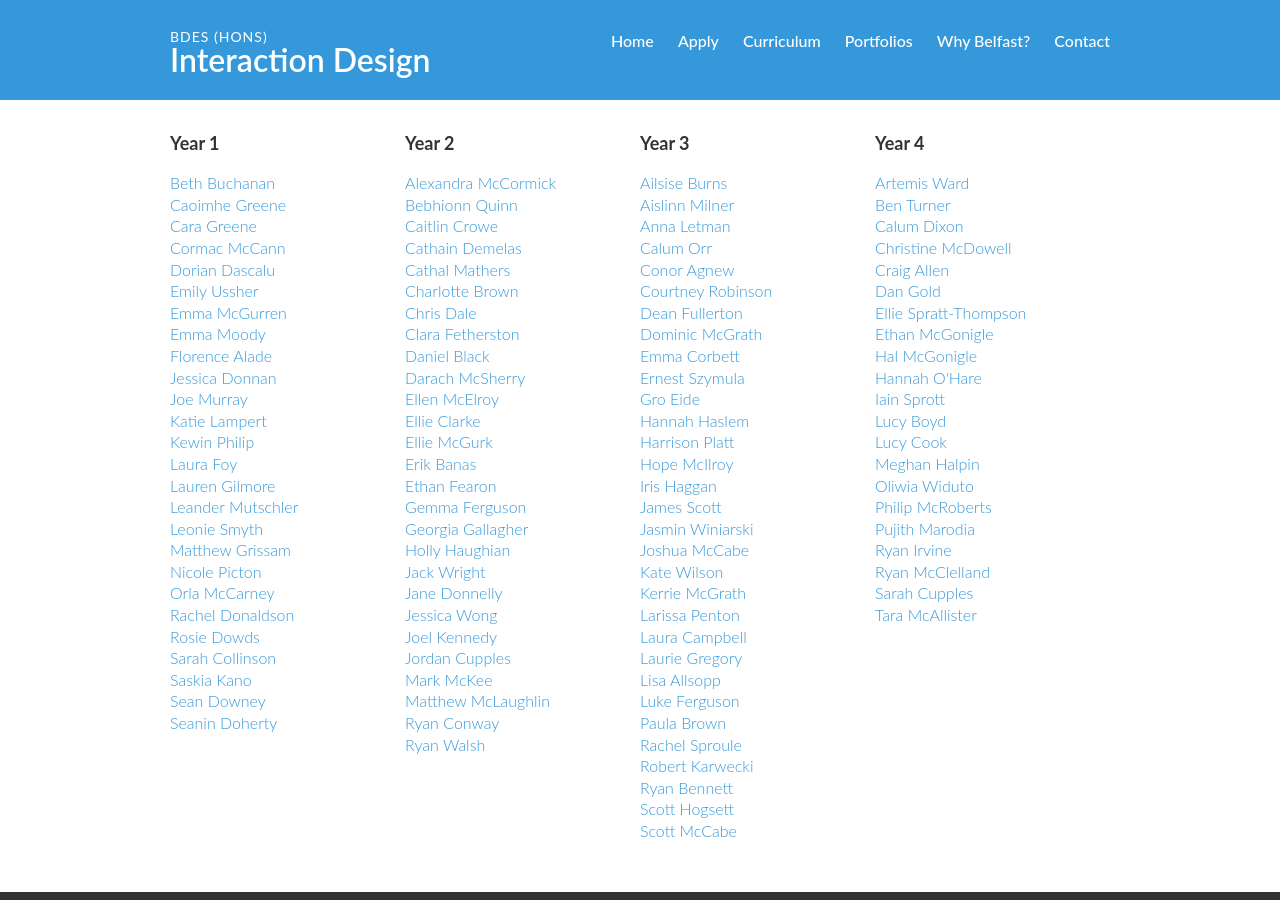
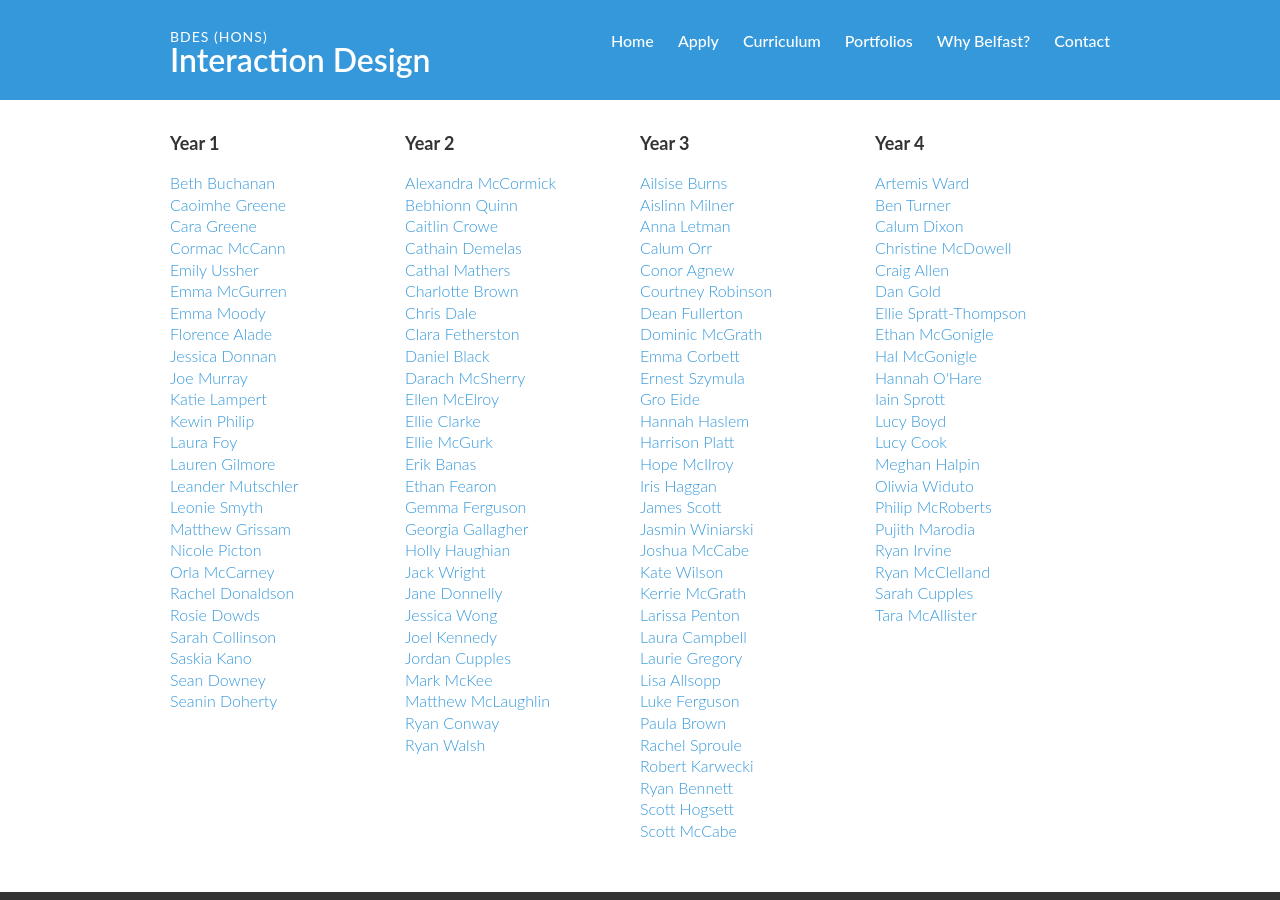
Before and after one commit to ixdbelfast/ixdbelfast.github.io, a Jekyll site: the page built from portfolios.html, in a window 1280 px wide and 900 px high, scrolled down 521 px. Built offline with Jekyll 4.4.1, drawn with Linux system fonts in a browser that asks for light colours.

Commit message:
Update yeargroup.yml

```diff
--- a/_data/yeargroup.yml
+++ b/_data/yeargroup.yml
@@ -6,8 +6,6 @@ year1:
       url: "http://blogs.ulster.ac.uk/bethbuchanan"
     - name: "Sarah Collinson"
       url: "http://blogs.ulster.ac.uk/sarahcollinson/"
-    - name: "Dorian Dascalu"
-      url: "#"
     - name: "Rachel Donaldson"
       url: "http://blogs.ulster.ac.uk/racheldonaldson/"
     - name: "Jessica Donnan"
@@ -51,7 +49,7 @@ year1:
     - name: "Emily Ussher"
       url: "http://blogs.ulster.ac.uk/emilyussher/"
     - name: "Seanin Doherty"
-      url: "#"
+      url: "http://blogs.ulster.ac.uk/b00783273/"
 
 year2:
   - link:
```
